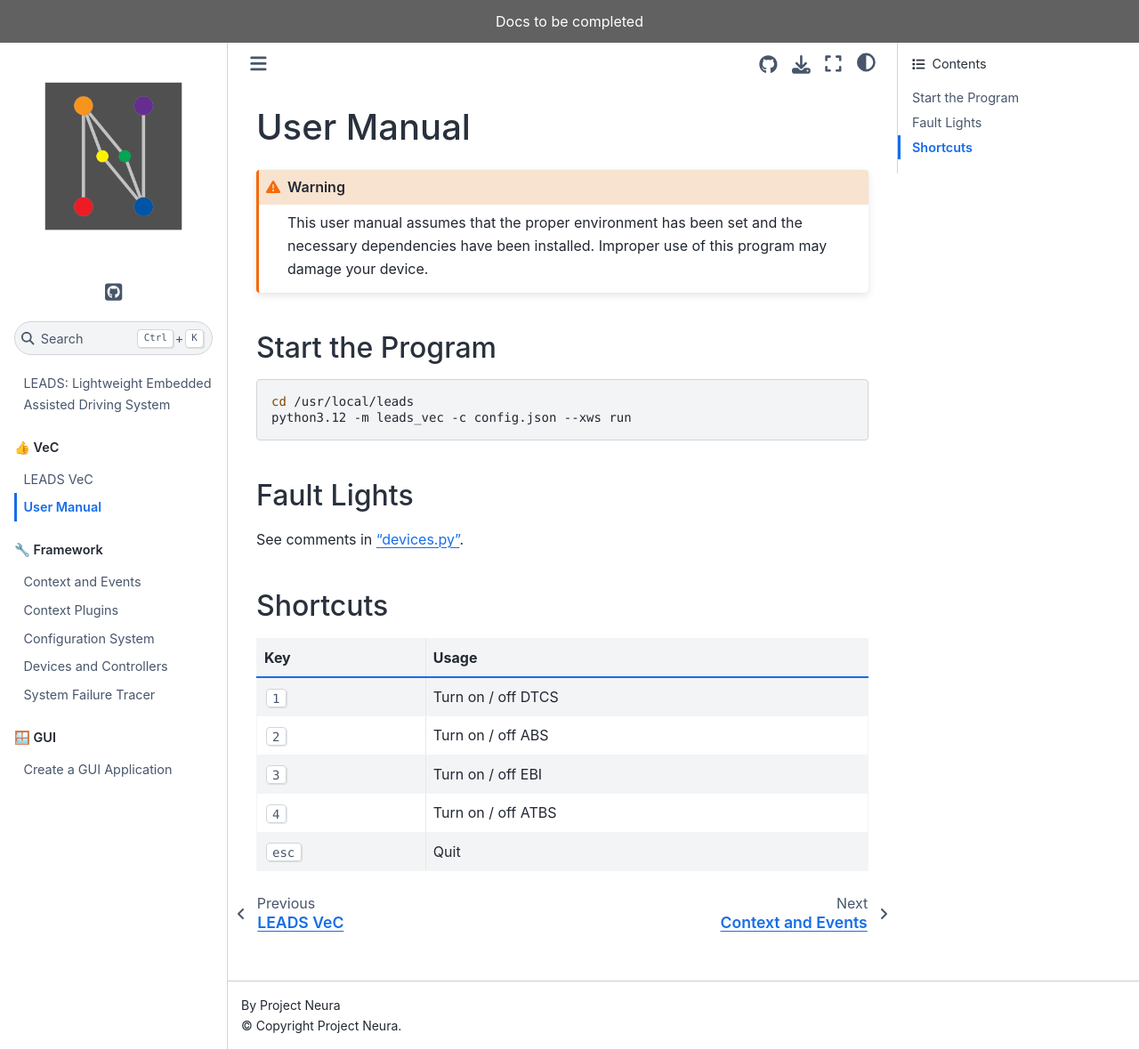
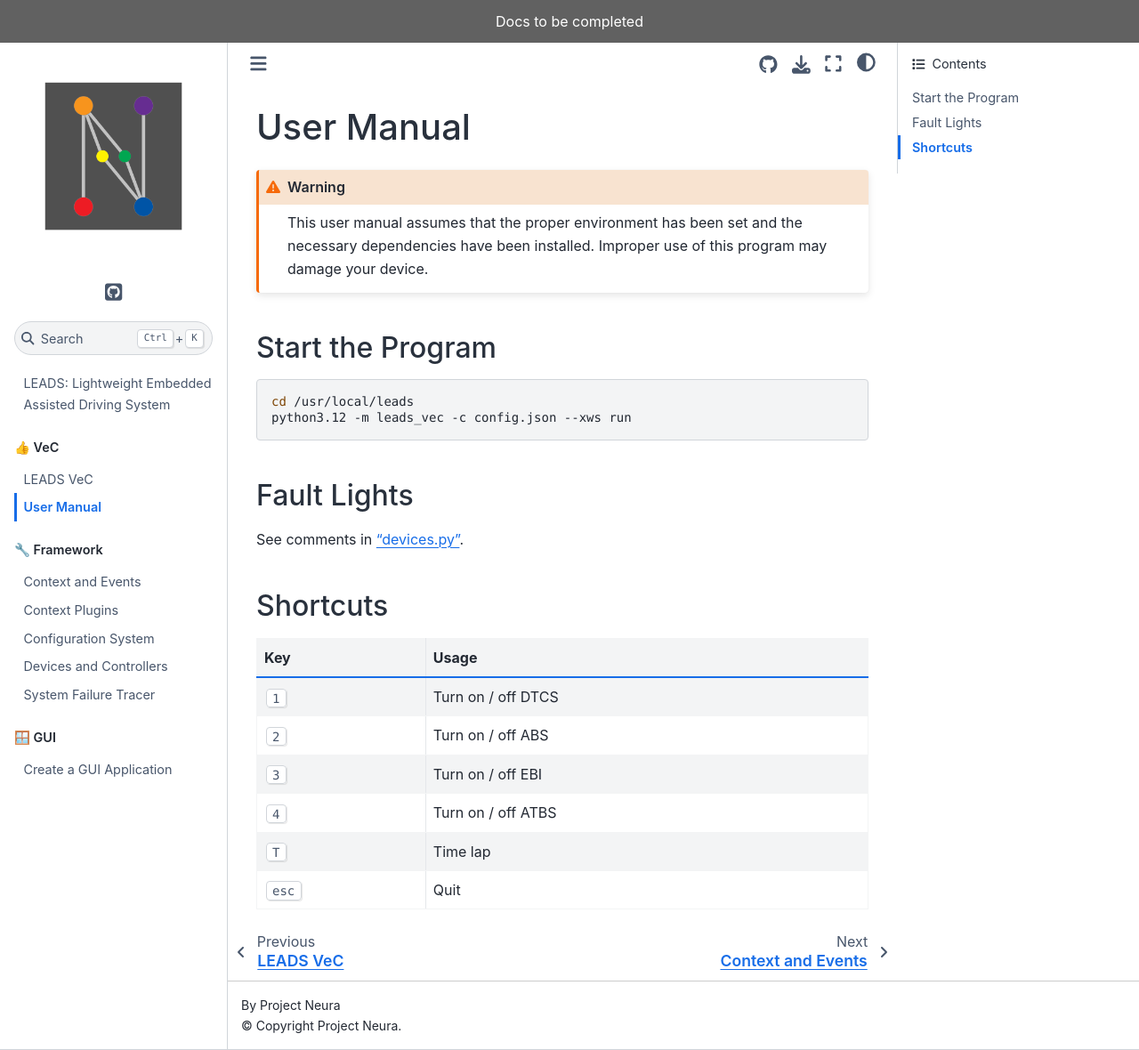
Before and after one commit to ProjectNeura/leads-docs, a Sphinx documentation site: the page built from docs/vec/user-manual.md, in a window 1280 px wide and 1180 px high. Shown: the whole window at 89% size. Built offline with Sphinx 7.4.7 and the Sphinx Book theme 1.1.4, drawn with Linux system fonts in a browser that asks for light colours; pages that are not in the unit, such as notebooks, are missing from menus.

Commit message:
Routine updates.

```diff
--- a/docs/vec/user-manual.md
+++ b/docs/vec/user-manual.md
@@ -24,4 +24,5 @@ See comments in ["devices.py"](#leads_vec.devices).
 | <kbd>2</kbd>   | Turn on / off ABS  |
 | <kbd>3</kbd>   | Turn on / off EBI  |
 | <kbd>4</kbd>   | Turn on / off ATBS |
+| <kbd>T</kbd>   | Time lap           |
 | <kbd>esc</kbd> | Quit               |
```
